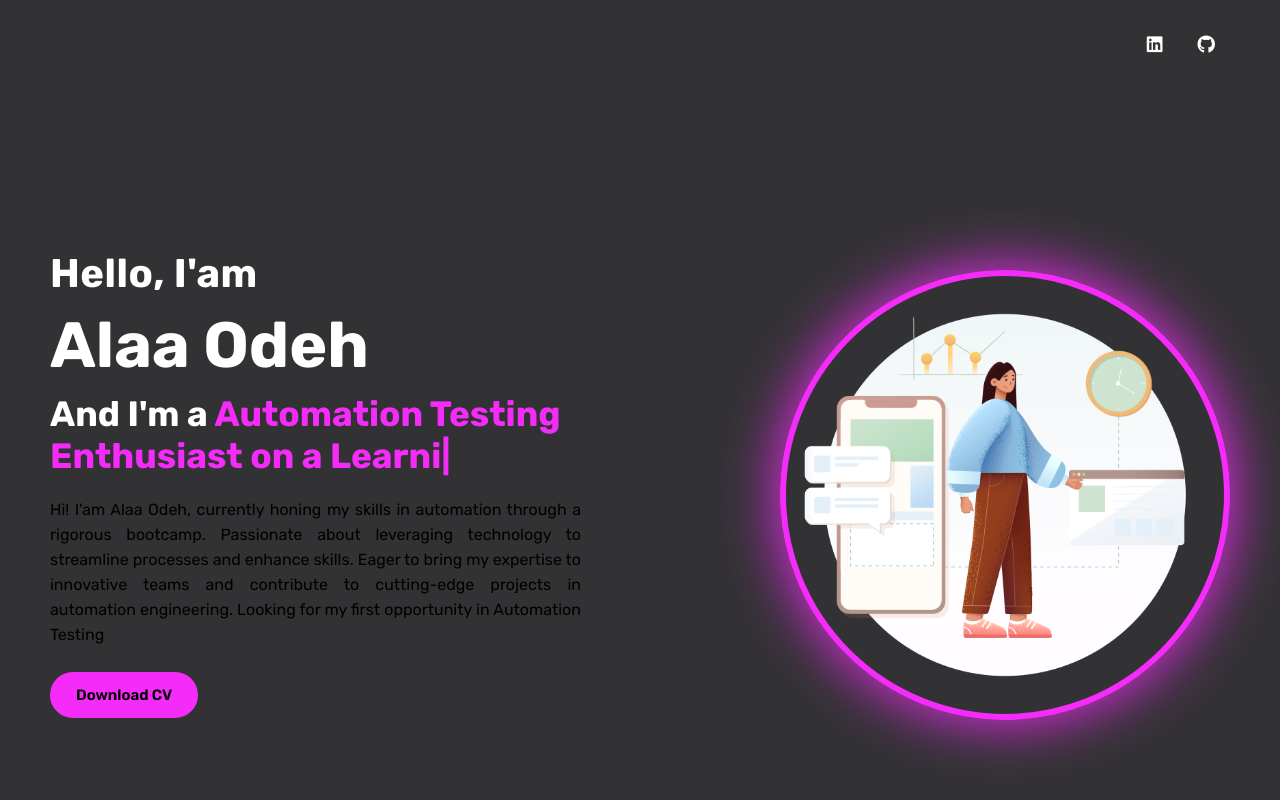
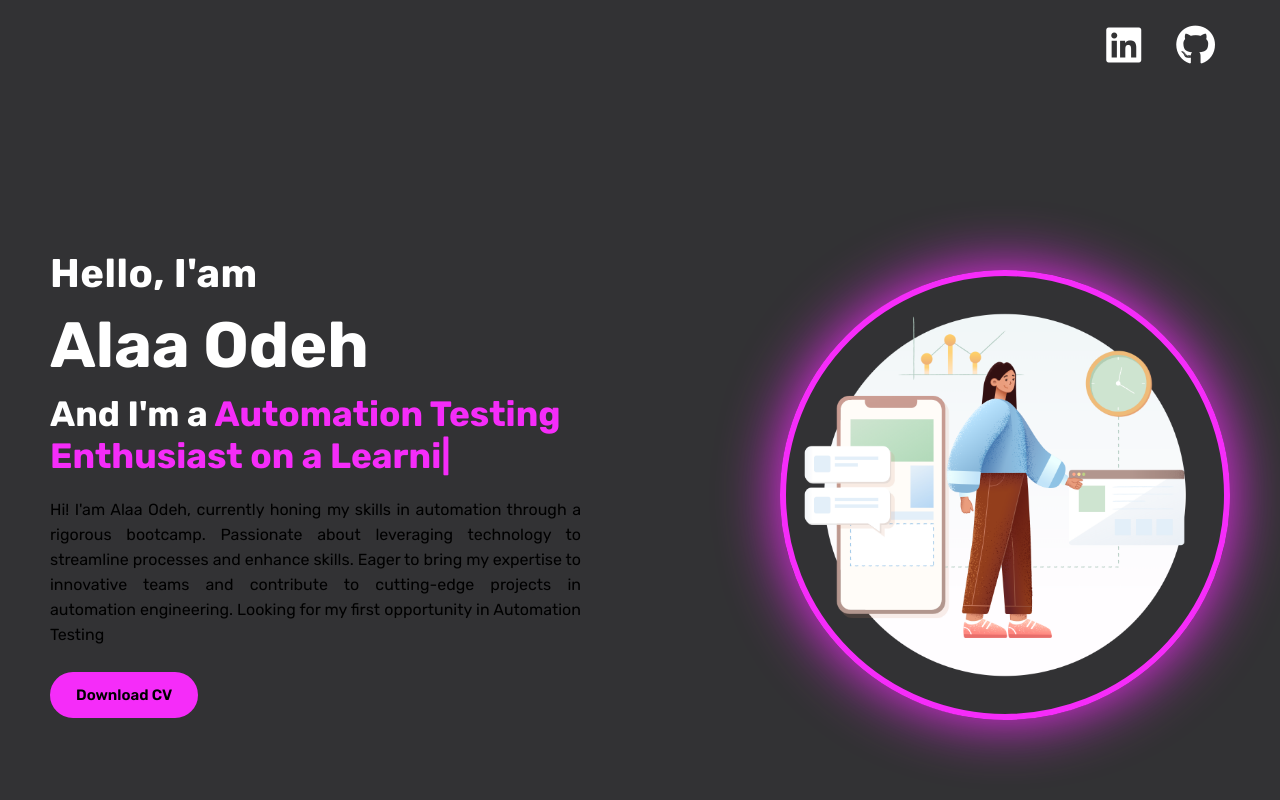
Before and after one commit to Alaa-Odeh/Portfolio, a plain HTML site: page myPortfolio.html in a window 1280 px wide. Drawn offline with nearby package versions, Linux system fonts and the light colour scheme.

Commit message:
Add files via upload

```diff
--- a/styles.css
+++ b/styles.css
@@ -347,3 +347,6 @@ text-align: justify;
 
 
 }
+.social-icon {
+    font-size: 40px;
+  }
```
